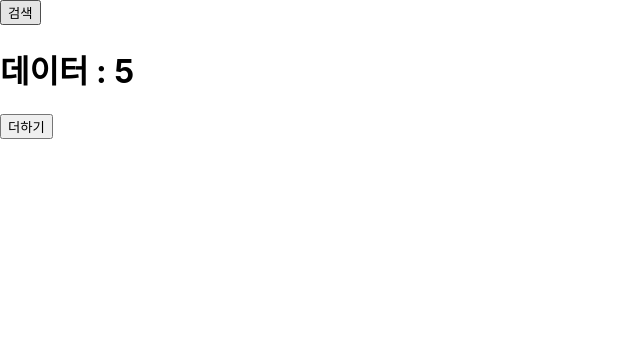
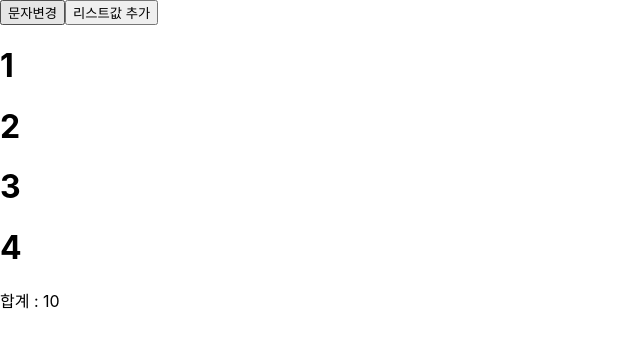
Before and after one commit to braverokmc79/React-SpringBoot-1, a React (Create React App) app in the folder my-app/: page / in a window 1280 px wide. Shown: the top 348 px of the page, without its empty margins (0-640 px from the left). Built offline with nearby package versions, Linux system fonts and the light colour scheme.

Commit message:
8.useMemo

```diff
--- a/my-app/src/App.js
+++ b/my-app/src/App.js
@@ -1,39 +1,37 @@
-import { useEffect, useState } from "react";
+
+import { useMemo, useState } from "react";
 import "./App.css";
 
 
-//map, filter, concat, spread, slice
+
+//useMemo => 메모라이제이션(기억)
 function App() {
 
-  const [data, setData] = useState(0);
-  const [search, setSearch] = useState(0);
+  const [list, setList] = useState([1, 2, 3, 4]);
+  const [str, setStr] = useState("합계")
 
-  const download = () => {
-    //다운로드 받고 (통신)
-    let downloadData = 5;  //가정
-    setData(downloadData);
+
+  const getAddResult = () => {
+    //1초
+    let sum = 0;
+    list.forEach(i => sum = sum + i);
+    console.log("sum ", sum);
+    return sum;
   }
 
-  //useEffect 실행시점 :
-  //(1) App() 함수가 최초실행 될때(마운트 될 때) App 그림이 최초 그려질때
-  //(2) 상태 변수가 변경될 때(  dependencyList 에 등록되어 있어야 함)
-  //(3) 의존리스트 관리를 할 수 있다.
-  useEffect(() => {
-    console.log("userEffect 실행됨");
-    download();
-  }, [search]);
+  const addResult = useMemo(() => getAddResult(), [list]);
 
 
-  return (
+  return (<div>
+    <button onClick={() => { setStr('안녕') }}>문자변경</button>
+    <button onClick={() => { setList([...list, 10]); }}>리스트값 추가</button>
     <div>
-      <button onClick={() => {
-        setSearch(2);
-      }}>검색</button>
+      {list.map(i => <h1>{i}</h1>)}
+    </div>
+    <div>{str}  : {addResult}</div>
+  </div>);
 
-      <h1>데이터 :  {data}</h1>
-      <button onClick={() => { setData(data + 1) }}>더하기</button>
-    </div>
-  );
+
 
 }
 
```
